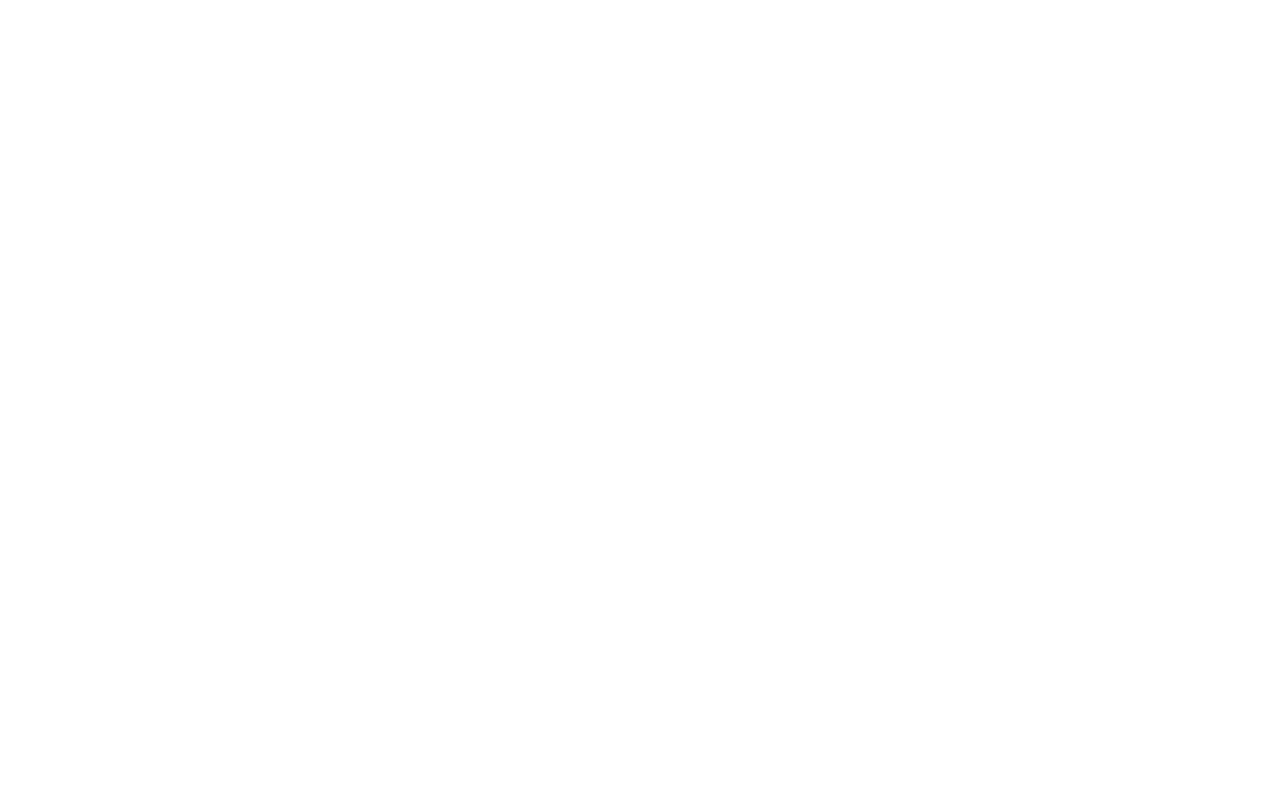
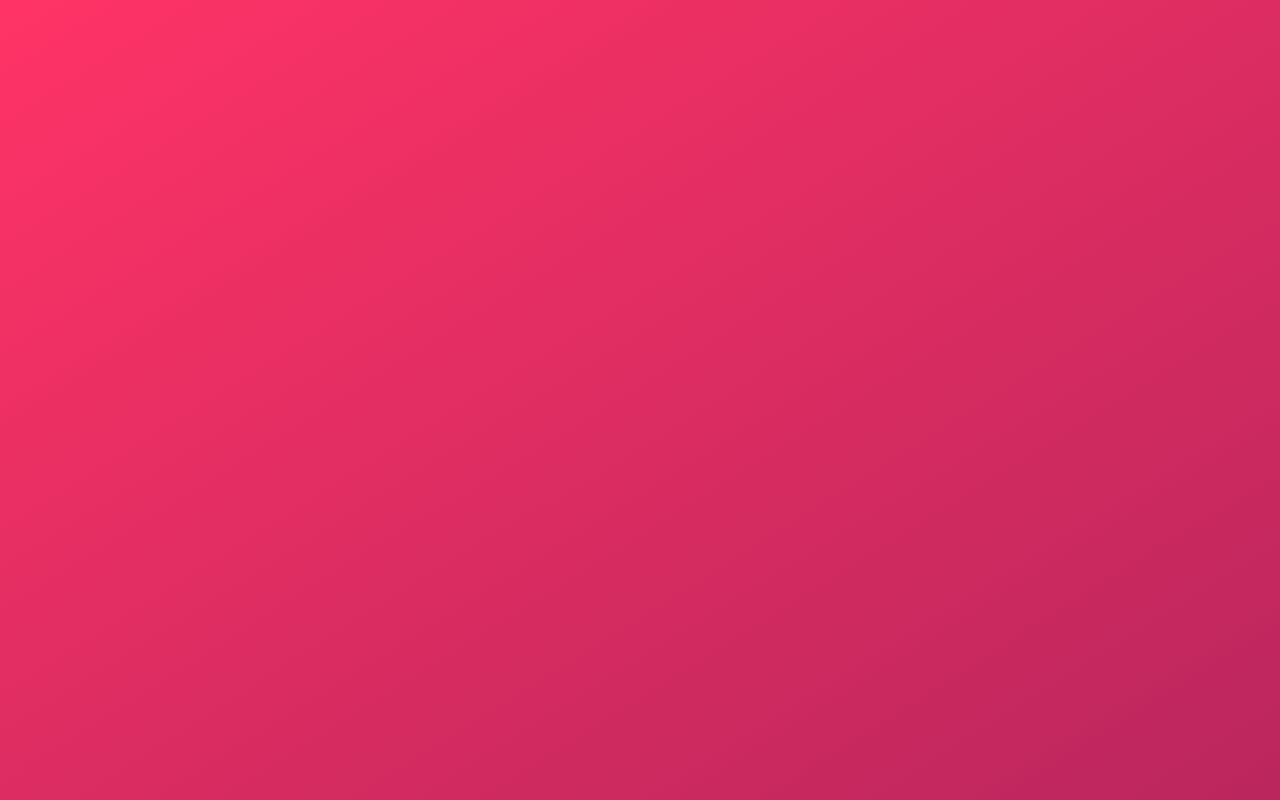
Before and after one commit to hristo2612/Trillo, an Angular app: page / in a window 1280 px wide. Built offline with nearby package versions, Linux system fonts and the light colour scheme.

Commit message:
Base styling

```diff
--- /dev/null
+++ b/src/scss/base.scss
@@ -0,0 +1,60 @@
+/*
+COLORS
+
+Primary: #eb2f64
+Primary light: #FF3366
+Primary dark: #BA265D
+
+Grey light 1: #faf9f9
+Grey light 2: #f4f2f2
+Grey light 3: #f0eeee
+Grey light 4: #ccc
+
+Grey dark 1: #333
+Grey dark 2: #777
+Grey dark 3: #999
+
+*/
+
+:root {
+  --color-primary: #eb2f64;
+  --color-primary-light: #FF3366;
+  --color-primary-dark: #BA265D;
+
+  --color-grey-light-1: #faf9f9;
+  --color-grey-light-2: #f4f2f2;
+  --color-grey-light-3: #f0eeee;
+  --color-grey-light-4: #ccc;
+
+  --color-grey-dark-1: #333;
+  --color-grey-dark-2: #777;
+  --color-grey-dark-3: #999;
+}
+
+* {
+  margin: 0;
+  padding: 0;
+}
+
+*,
+*::before,
+*::after {
+  box-sizing: inherit;
+}
+
+html {
+  box-sizing: border-box;
+  font-size: 62.5%; // 1rem == 10px
+}
+
+body {
+  font-family: 'Open Sans', sans-serif;
+  font-weight: 400;
+  line-height: 1.6;
+  color: var(--color-grey-dark-2);
+  background-image: linear-gradient(to right bottom, var(--color-primary-light), var(--color-primary-dark));
+  background-size: cover;
+  background-repeat: no-repeat;
+
+  min-height: 100vh;
+}
--- a/src/styles.scss
+++ b/src/styles.scss
@@ -1 +1,3 @@
-/* You can add global styles to this file, and also import other style files */
+@import 'scss/base';
+@import 'scss/layout';
+@import 'scss/components';
```
Also changed, not shown: src/scss/abstracts/variables.scss (deleted, +0 -17 lines), src/scss/components.scss (added), src/scss/layout.scss (added), 1 other file (tests, documents, lock files or other folders).
